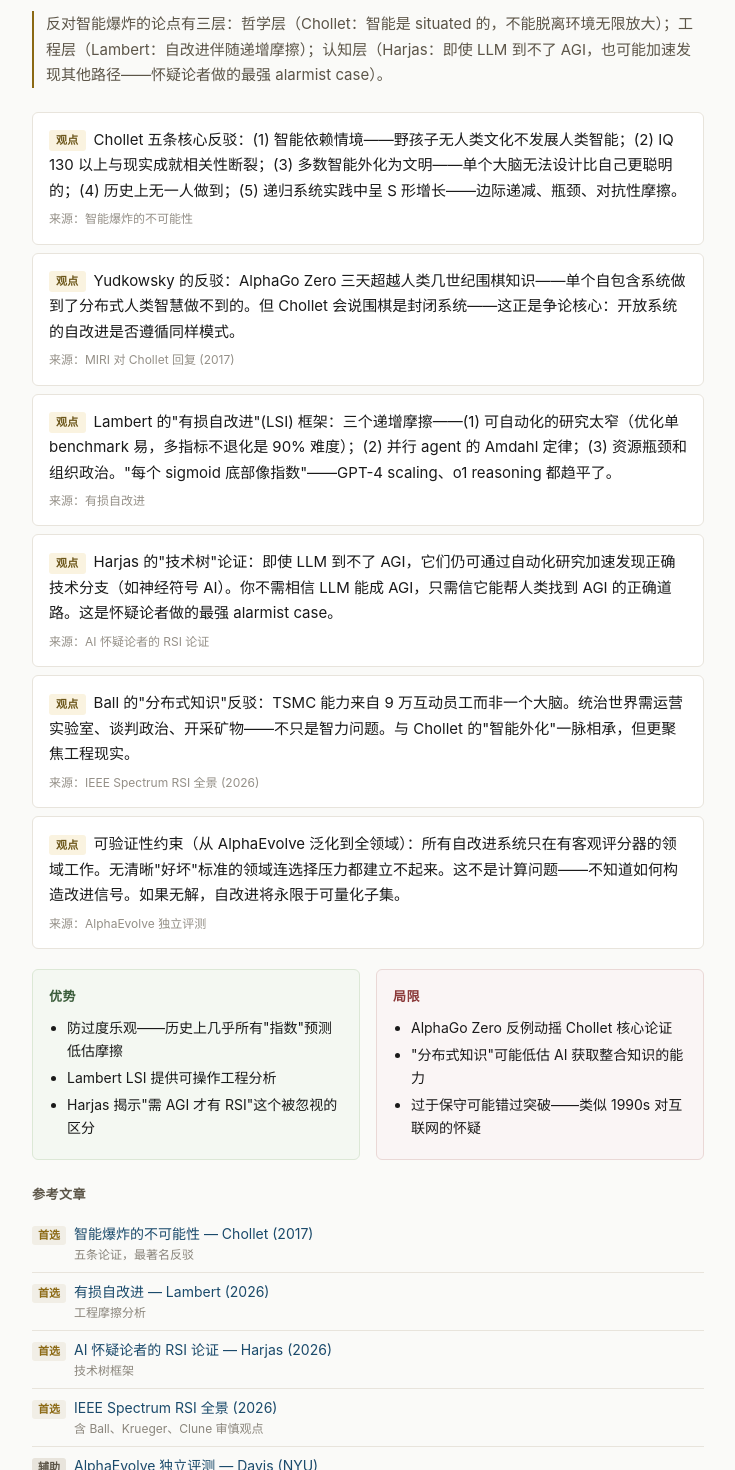
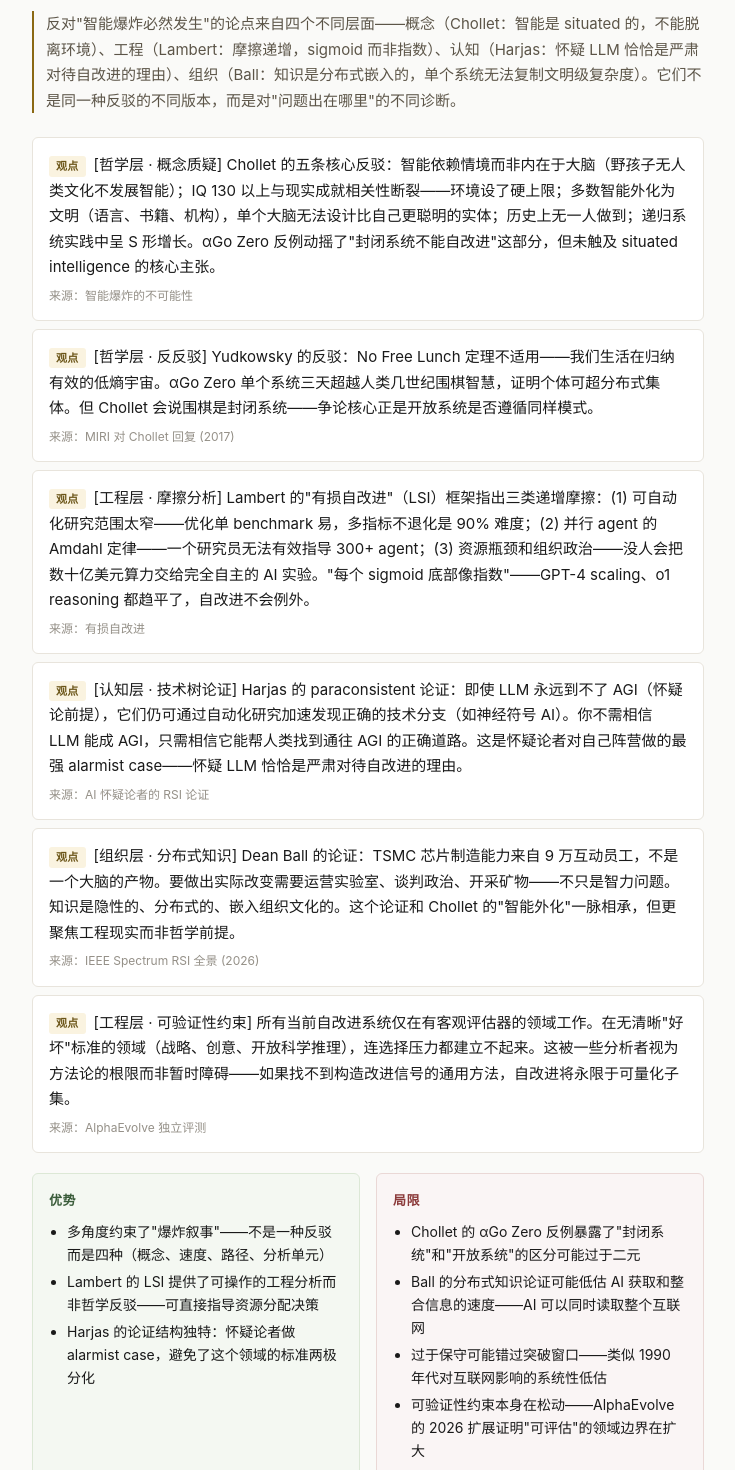
Before and after one commit to grapeot/ai-self-evolution-landscape, a React (Vite) app in the folder frontend/: page / in a window 1280 px wide. Shown: the part 7020-8490 px from the top of the page, without its empty margins (272-1007 px from the left). Built offline with nearby package versions, Linux system fonts and the light colour scheme.

Commit message:
refactor: R1.2 — 质疑区分层 + pros/cons 修复
- 6 条 Intuition 标注层级标签：[哲学层]、[工程层]、[认知层]、[组织层]
- pros/cons 从"反驳 vs 反反驳"改为内部评估
- thesis 重写为四层诊断的不同问题

```diff
--- a/frontend/src/data/fieldMap.ts
+++ b/frontend/src/data/fieldMap.ts
@@ -155,17 +155,26 @@
     {
       id: 'skepticism',
       title: '质疑、摩擦与边界',
-      thesis: '反对智能爆炸的论点有三层：哲学层（Chollet：智能是 situated 的，不能脱离环境无限放大）；工程层（Lambert：自改进伴随递增摩擦）；认知层（Harjas：即使 LLM 到不了 AGI，也可能加速发现其他路径——怀疑论者做的最强 alarmist case）。',
+      thesis: '反对"智能爆炸必然发生"的论点来自四个不同层面——概念（Chollet：智能是 situated 的，不能脱离环境）、工程（Lambert：摩擦递增，sigmoid 而非指数）、认知（Harjas：怀疑 LLM 恰恰是严肃对待自改进的理由）、组织（Ball：知识是分布式嵌入的，单个系统无法复制文明级复杂度）。它们不是同一种反驳的不同版本，而是对"问题出在哪里"的不同诊断。',
       intuitions: [
-        { id: 'skepticism-1', text: 'Chollet 五条核心反驳：(1) 智能依赖情境——野孩子无人类文化不发展人类智能；(2) IQ 130 以上与现实成就相关性断裂；(3) 多数智能外化为文明——单个大脑无法设计比自己更聪明的；(4) 历史上无一人做到；(5) 递归系统实践中呈 S 形增长——边际递减、瓶颈、对抗性摩擦。', type: 'opinion', sources: [0] },
-        { id: 'skepticism-2', text: 'Yudkowsky 的反驳：AlphaGo Zero 三天超越人类几世纪围棋知识——单个自包含系统做到了分布式人类智慧做不到的。但 Chollet 会说围棋是封闭系统——这正是争论核心：开放系统的自改进是否遵循同样模式。', type: 'opinion', sources: [5] },
-        { id: 'skepticism-3', text: 'Lambert 的"有损自改进"(LSI) 框架：三个递增摩擦——(1) 可自动化的研究太窄（优化单 benchmark 易，多指标不退化是 90% 难度）；(2) 并行 agent 的 Amdahl 定律；(3) 资源瓶颈和组织政治。"每个 sigmoid 底部像指数"——GPT-4 scaling、o1 reasoning 都趋平了。', type: 'opinion', sources: [1] },
-        { id: 'skepticism-4', text: 'Harjas 的"技术树"论证：即使 LLM 到不了 AGI，它们仍可通过自动化研究加速发现正确技术分支（如神经符号 AI）。你不需相信 LLM 能成 AGI，只需信它能帮人类找到 AGI 的正确道路。这是怀疑论者做的最强 alarmist case。', type: 'opinion', sources: [2] },
-        { id: 'skepticism-5', text: 'Ball 的"分布式知识"反驳：TSMC 能力来自 9 万互动员工而非一个大脑。统治世界需运营实验室、谈判政治、开采矿物——不只是智力问题。与 Chollet 的"智能外化"一脉相承，但更聚焦工程现实。', type: 'opinion', sources: [3] },
-        { id: 'skepticism-6', text: '可验证性约束（从 AlphaEvolve 泛化到全领域）：所有自改进系统只在有客观评分器的领域工作。无清晰"好坏"标准的领域连选择压力都建立不起来。这不是计算问题——不知道如何构造改进信号。如果无解，自改进将永限于可量化子集。', type: 'opinion', sources: [4] },
+        { id: 'skepticism-1', text: '[哲学层 · 概念质疑] Chollet 的五条核心反驳：智能依赖情境而非内在于大脑（野孩子无人类文化不发展智能）；IQ 130 以上与现实成就相关性断裂——环境设了硬上限；多数智能外化为文明（语言、书籍、机构），单个大脑无法设计比自己更聪明的实体；历史上无一人做到；递归系统实践中呈 S 形增长。αGo Zero 反例动摇了"封闭系统不能自改进"这部分，但未触及 situated intelligence 的核心主张。', type: 'opinion', sources: [0] },
+        { id: 'skepticism-2', text: '[哲学层 · 反反驳] Yudkowsky 的反驳：No Free Lunch 定理不适用——我们生活在归纳有效的低熵宇宙。αGo Zero 单个系统三天超越人类几世纪围棋智慧，证明个体可超分布式集体。但 Chollet 会说围棋是封闭系统——争论核心正是开放系统是否遵循同样模式。', type: 'opinion', sources: [5] },
+        { id: 'skepticism-3', text: '[工程层 · 摩擦分析] Lambert 的"有损自改进"（LSI）框架指出三类递增摩擦：(1) 可自动化研究范围太窄——优化单 benchmark 易，多指标不退化是 90% 难度；(2) 并行 agent 的 Amdahl 定律——一个研究员无法有效指导 300+ agent；(3) 资源瓶颈和组织政治——没人会把数十亿美元算力交给完全自主的 AI 实验。"每个 sigmoid 底部像指数"——GPT-4 scaling、o1 reasoning 都趋平了，自改进不会例外。', type: 'opinion', sources: [1] },
+        { id: 'skepticism-4', text: '[认知层 · 技术树论证] Harjas 的 paraconsistent 论证：即使 LLM 永远到不了 AGI（怀疑论前提），它们仍可通过自动化研究加速发现正确的技术分支（如神经符号 AI）。你不需相信 LLM 能成 AGI，只需相信它能帮人类找到通往 AGI 的正确道路。这是怀疑论者对自己阵营做的最强 alarmist case——怀疑 LLM 恰恰是严肃对待自改进的理由。', type: 'opinion', sources: [2] },
+        { id: 'skepticism-5', text: '[组织层 · 分布式知识] Dean Ball 的论证：TSMC 芯片制造能力来自 9 万互动员工，不是一个大脑的产物。要做出实际改变需要运营实验室、谈判政治、开采矿物——不只是智力问题。知识是隐性的、分布式的、嵌入组织文化的。这个论证和 Chollet 的"智能外化"一脉相承，但更聚焦工程现实而非哲学前提。', type: 'opinion', sources: [3] },
+        { id: 'skepticism-6', text: '[工程层 · 可验证性约束] 所有当前自改进系统仅在有客观评估器的领域工作。在无清晰"好坏"标准的领域（战略、创意、开放科学推理），连选择压力都建立不起来。这被一些分析者视为方法论的根限而非暂时障碍——如果找不到构造改进信号的通用方法，自改进将永限于可量化子集。', type: 'opinion', sources: [4] },
       ],
-      pros: ['防过度乐观——历史上几乎所有"指数"预测低估摩擦', 'Lambert LSI 提供可操作工程分析', 'Harjas 揭示"需 AGI 才有 RSI"这个被忽视的区分'],
-      cons: ['AlphaGo Zero 反例动摇 Chollet 核心论证', '"分布式知识"可能低估 AI 获取整合知识的能力', '过于保守可能错过突破——类似 1990s 对互联网的怀疑'],
+      pros: [
+        '多角度约束了"爆炸叙事"——不是一种反驳而是四种（概念、速度、路径、分析单元）',
+        'Lambert 的 LSI 提供了可操作的工程分析而非哲学反驳——可直接指导资源分配决策',
+        'Harjas 的论证结构独特：怀疑论者做 alarmist case，避免了这个领域的标准两极分化',
+      ],
+      cons: [
+        'Chollet 的 αGo Zero 反例暴露了"封闭系统"和"开放系统"的区分可能过于二元',
+        'Ball 的分布式知识论证可能低估 AI 获取和整合信息的速度——AI 可以同时读取整个互联网',
+        '过于保守可能错过突破窗口——类似 1990 年代对互联网影响的系统性低估',
+        '可验证性约束本身在松动——AlphaEvolve 的 2026 扩展证明"可评估"的领域边界在扩大',
+      ],
       articles: [
         { title: '智能爆炸的不可能性 — Chollet (2017)', url: 'https://medium.com/@francois.chollet/the-impossibility-of-intelligence-explosion-5be4a9eda6ec', relevance: '五条论证，最著名反驳', tier: 'primary' },
         { title: '有损自改进 — Lambert (2026)', url: 'https://www.interconnects.ai/p/lossy-self-improvement', relevance: '工程摩擦分析', tier: 'primary' },
```
